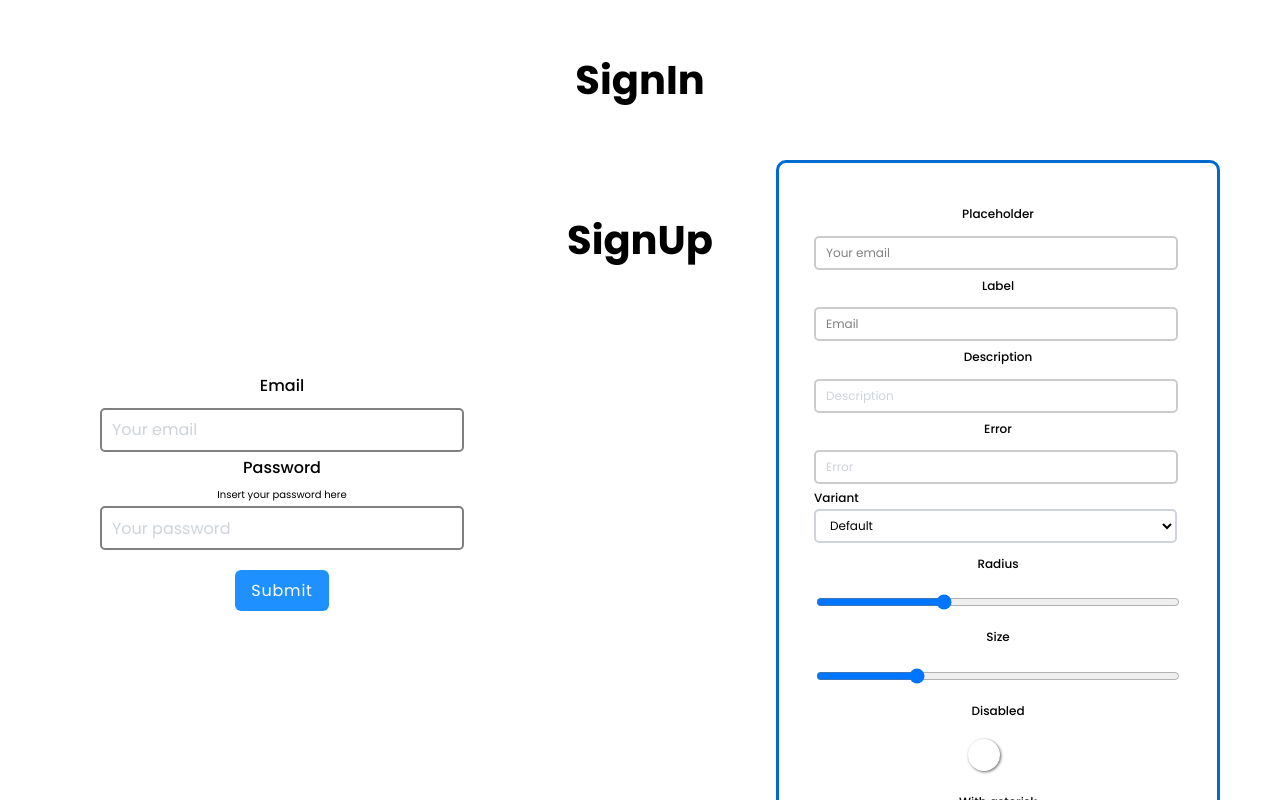
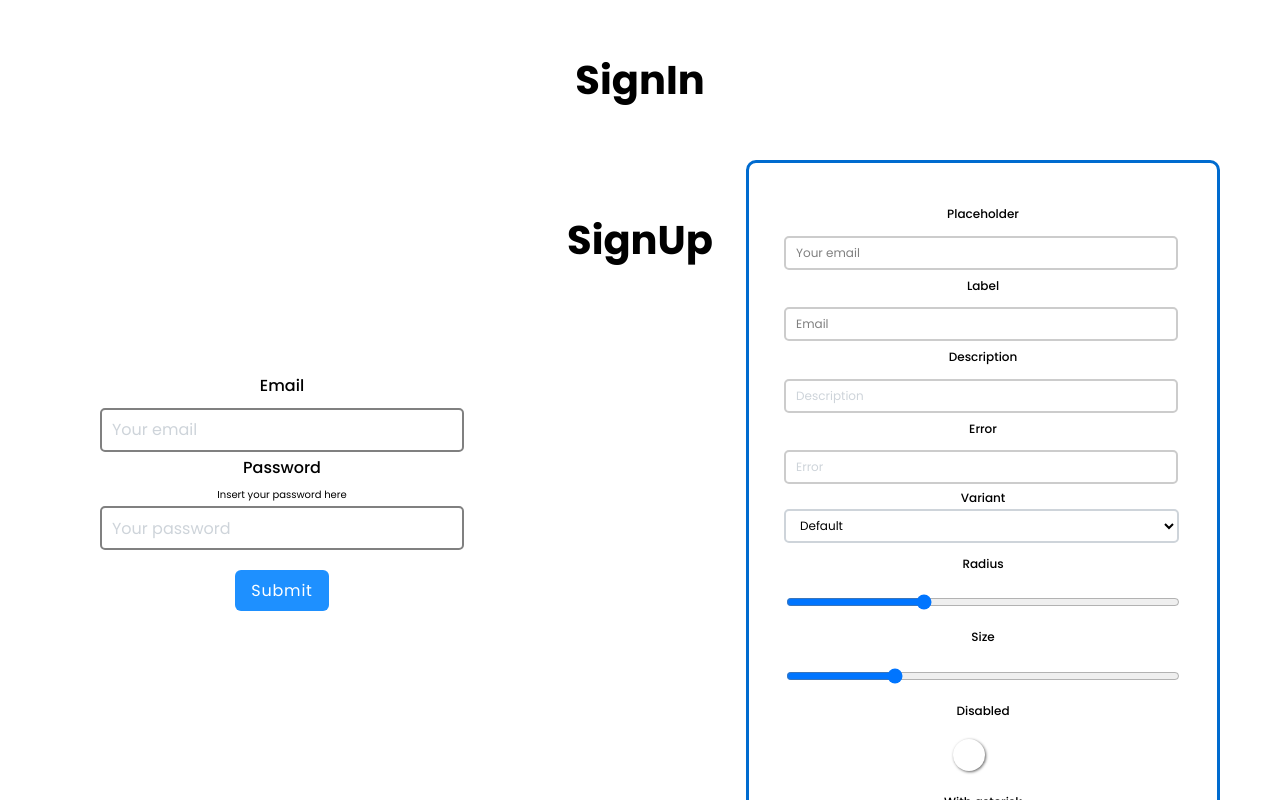
Before and after one commit to GitMozzarella/forms, a React (Create React App) app: page / in a window 1280 px wide. Shown: the top 800 px of the page. Built offline with nearby package versions, Linux system fonts and the light colour scheme; a web font is replaced by a local one.

Commit message:
fix : поправил верстку и стили

```diff
--- a/src/components/Input/Input.module.css
+++ b/src/components/Input/Input.module.css
@@ -4,7 +4,6 @@
 
 .input {
 	box-sizing: border-box;
-	text-align: start;
 	font-size: 12px;
 	text-align: center;
 }
@@ -31,7 +30,7 @@
 	height: 30px;
 	min-height: 30px;
 	padding: 0 10px;
-	width: 340px;
+	width: 370px;
 	font-size: 12px;
 	font-stretch: 100%;
 	font-weight: 400;
@@ -53,7 +52,6 @@
 
 .error {
 	display: block;
-	width: 340px;
 	font-size: 12px;
 	line-height: 14.4px;
 	color: rgb(250, 82, 82);
@@ -66,7 +64,6 @@
 	height: 30px;
 	min-height: 30px;
 	padding: 0 10px;
-	width: 340px;
 	font-size: 12px;
 	font-stretch: 100%;
 	font-weight: 400;
--- a/src/components/Selector/selector.module.css
+++ b/src/components/Selector/selector.module.css
@@ -3,6 +3,7 @@
 	text-align: start;
 	font-size: 16px;
 	margin-bottom: 5px;
+	text-align: center;
 }
 
 .label {
@@ -10,21 +11,23 @@
 	line-height: 18.6px;
 	font-size: 12px;
 	font-weight: 500;
+	text-align: center;
 }
 
 .selectField {
+	padding: 10px;
 	display: block;
 	background-color: rgb(255, 255, 255);
 	height: 33.2px;
 	min-height: 30px;
 	padding: 0 10px;
-	width: 363.2px;
 	font-size: 12px;
 	font-stretch: 100%;
 	font-weight: 400;
 	line-height: 28px;
 	border: 2px solid rgb(206, 212, 218);
 	border-radius: 5px;
+	width: 395px;
 }
 
 .selectField:focus {
```
